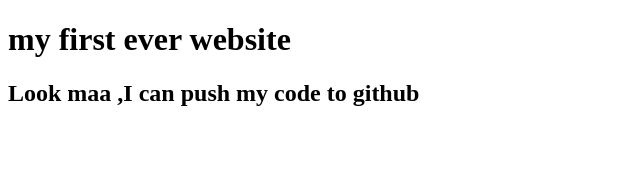
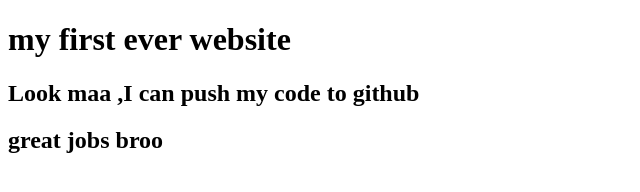
Before and after one commit to imamulhasan717/first-web, a plain HTML site: page index.html in a window 1280 px wide. Shown: the whole page, without its empty margins (0-640 px from the left). Drawn offline with Linux system fonts and the light colour scheme.

Commit message:
Update index.html

```diff
--- a/index.html
+++ b/index.html
@@ -9,5 +9,6 @@
 <body>
     <h1>my first ever website</h1>
     <h2>Look maa ,I can push my code to github</h2>
+    <h2>great jobs broo</h2>
 </body>
 </html>
```
